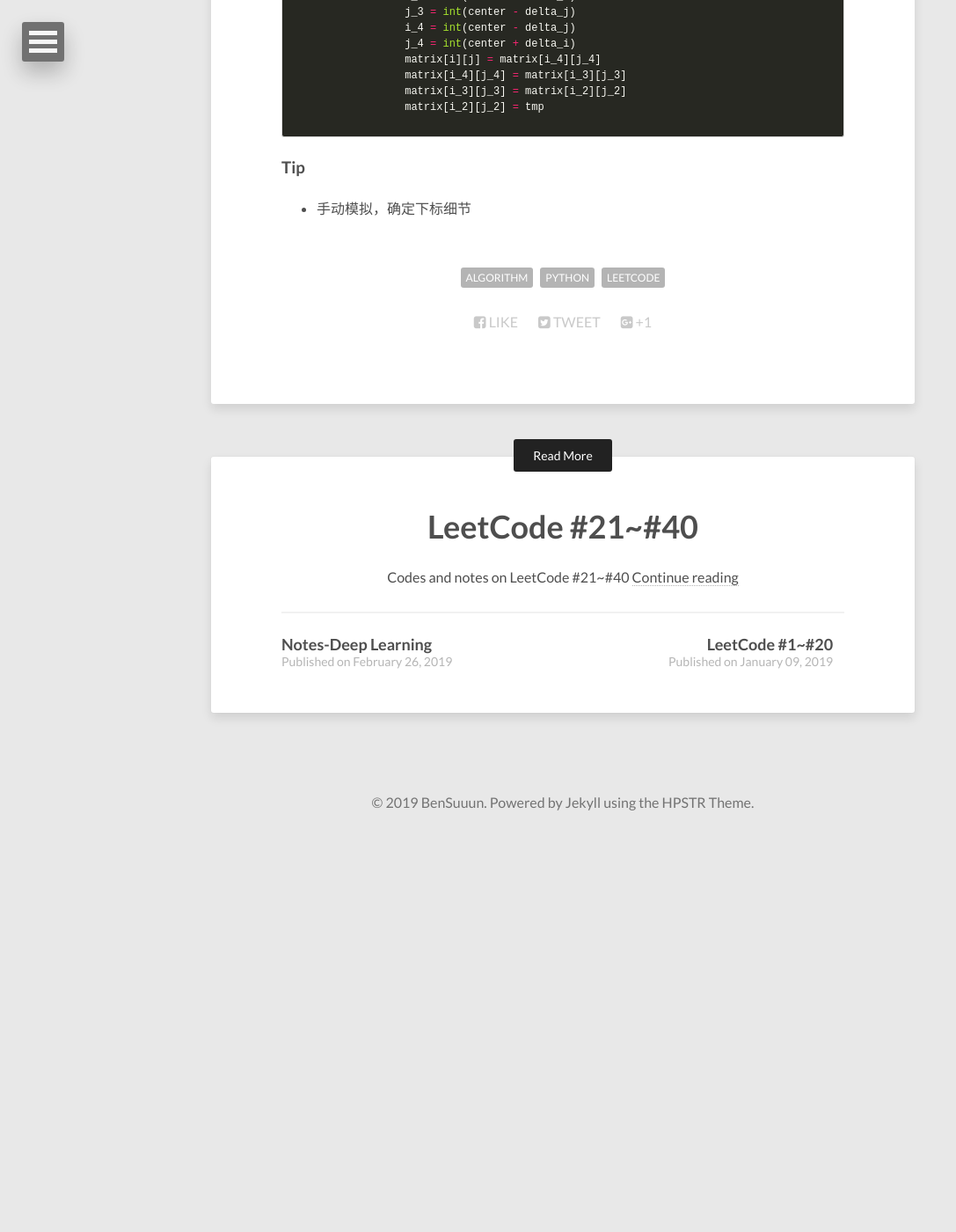
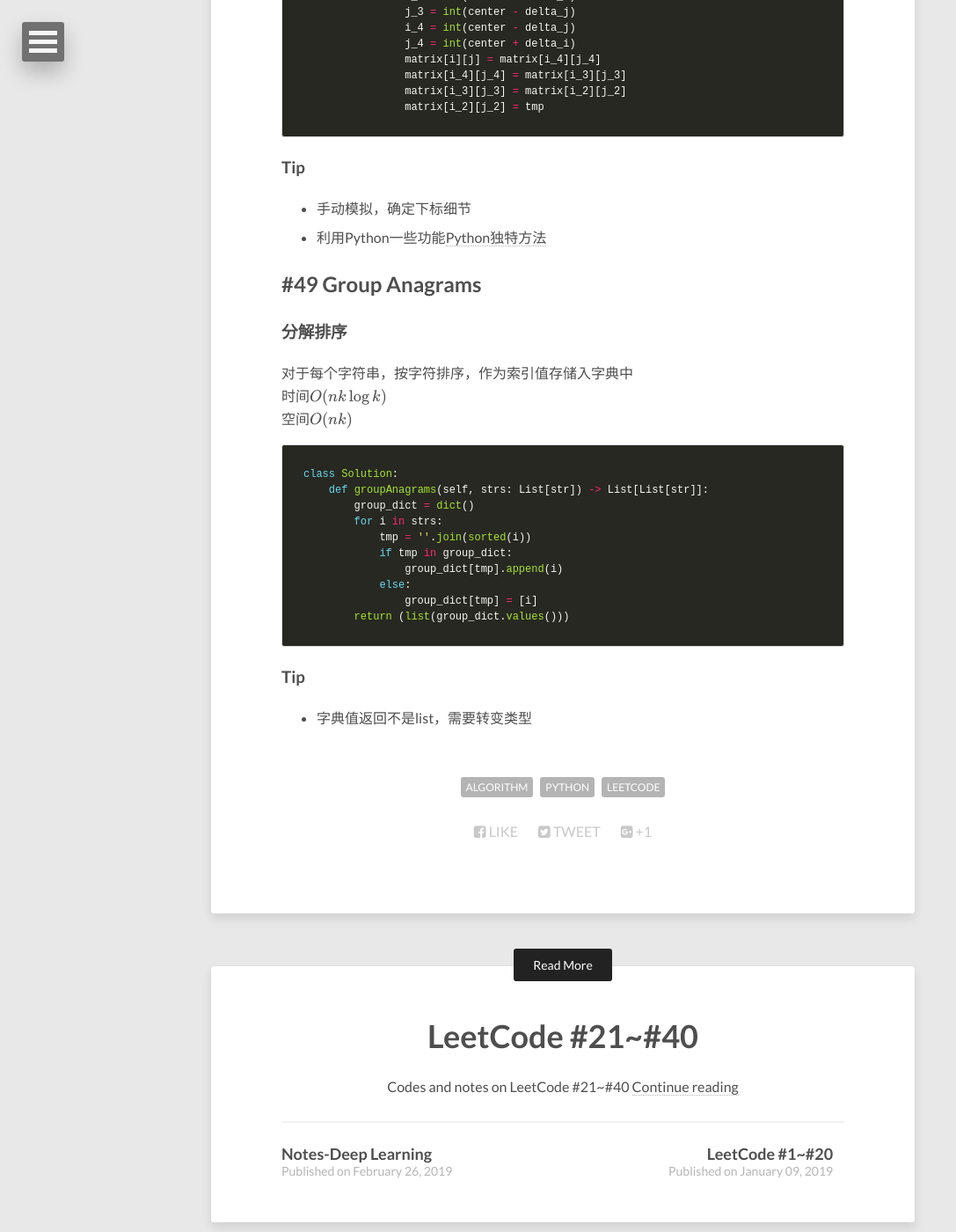
Before and after one commit to Wangbin-Sun/wangbin-sun.github.io, a Jekyll site: the page built from _posts/2019-03-29-leetcode-41-to-60.md, in a window 1280 px wide and 1400 px high, scrolled down 7977 px. Shown: the whole window at 88% size, without its empty margins (0-1087 px from the left). Built offline with Jekyll 4.4.1, drawn with Linux system fonts in a browser that asks for light colours; nearby versions of some CDN libraries; formulas are drawn with MathJax 3; before the commit the page ends 8930 px from its top, so only the background shows below that.

Commit message:
Update Leetcode to #49

````diff
--- a/_posts/2019-03-29-leetcode-41-to-60.md
+++ b/_posts/2019-03-29-leetcode-41-to-60.md
@@ -340,3 +340,26 @@ class Solution:
 
 ### Tip
 * 手动模拟，确定下标细节
+* 利用Python一些功能[Python独特方法](https://leetcode.com/problems/rotate-image/discuss/18884/Seven-Short-Solutions-(1-to-7-lines))
+
+## #49 Group Anagrams
+
+### 分解排序
+对于每个字符串，按字符排序，作为索引值存储入字典中
+时间$O(nk\log k)$
+空间$O(nk)$
+```python
+class Solution:
+    def groupAnagrams(self, strs: List[str]) -> List[List[str]]:
+        group_dict = dict()
+        for i in strs:
+            tmp = ''.join(sorted(i))
+            if tmp in group_dict:
+                group_dict[tmp].append(i)
+            else:
+                group_dict[tmp] = [i]
+        return (list(group_dict.values()))
+```
+
+### Tip
+* 字典值返回不是list，需要转变类型
````
Also changed, not shown: 1 other file.
